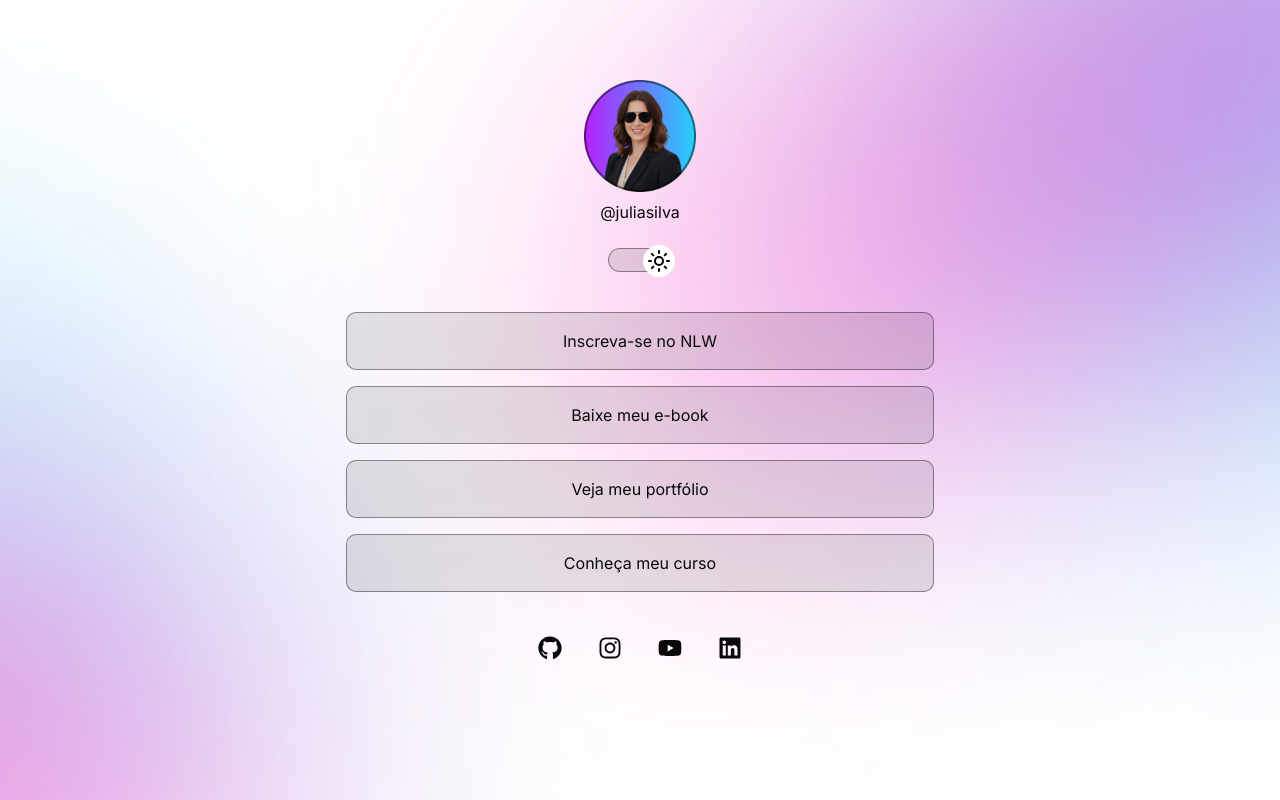
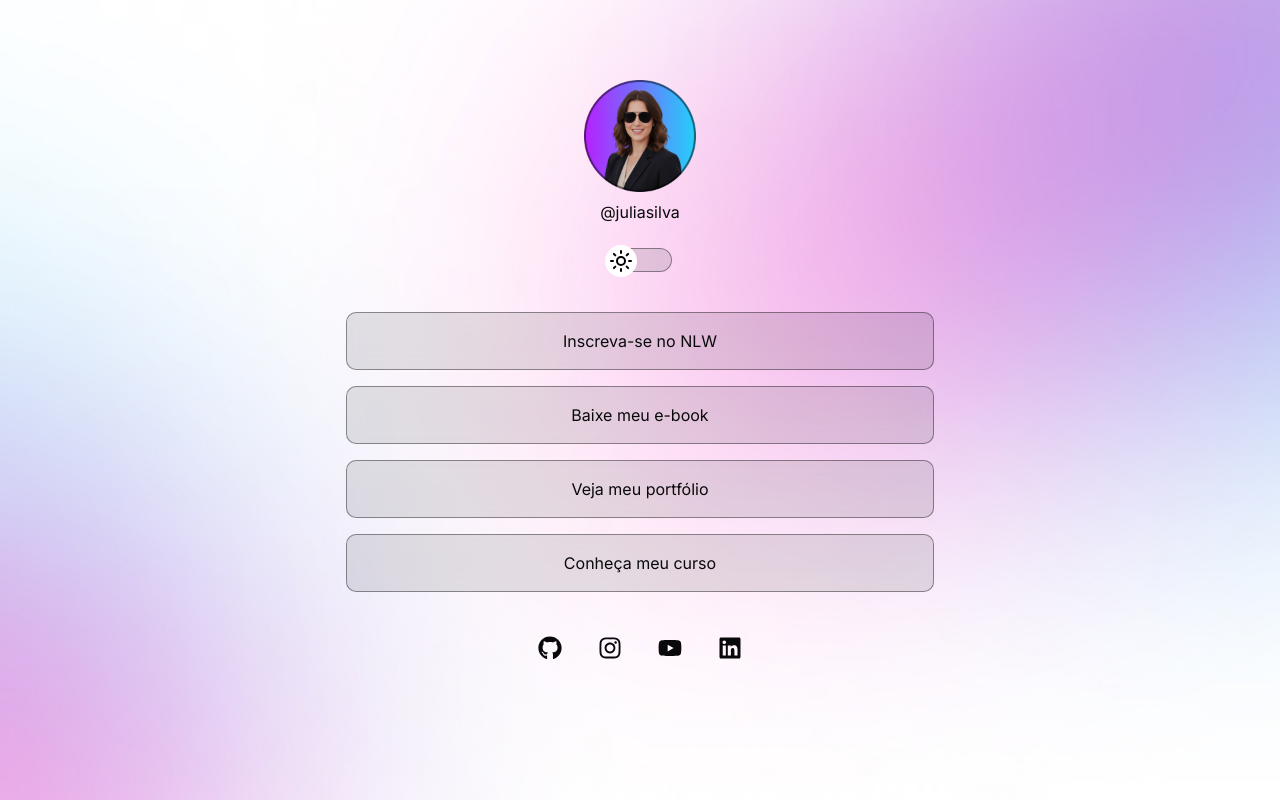
Before and after one commit to davsoliveira/dev-links, a Next.js app: page / in a window 1280 px wide. Built offline with nearby package versions, Linux system fonts and the light colour scheme.

Commit message:
refactor: reajustar maneira como ícone é renderizado no themeToggle

```diff
--- a/app/components/ThemeToggle.tsx
+++ b/app/components/ThemeToggle.tsx
@@ -5,23 +5,17 @@ import { BsMoonStars } from "react-icons/bs";
 
 export function ThemeToggle() {
   const { setTheme, theme } = useTheme();
+  const Icon = theme === "dark" ? BsMoonStars : Sun;
 
   return (
     <button
       onClick={() => setTheme(theme === "dark" ? "light" : "dark")}
       className="relative h-6 w-16 rounded-full border border-black/40 bg-black/10 dark:border-white/40 dark:bg-white/10"
     >
-      {theme === "dark" ? (
-        <BsMoonStars
-          size={32}
-          className="dark absolute -top-1 -left-1 rounded-full bg-white p-1 text-black"
-        />
-      ) : (
-        <Sun
-          size={32}
-          className="dark absolute -top-1 -right-1 rounded-full bg-white p-1 text-black"
-        />
-      )}
+      <Icon
+        size={32}
+        className="absolute -top-1 -left-1 rounded-full bg-white p-1 text-black dark:translate-x-9"
+      />
     </button>
   );
 }
```
